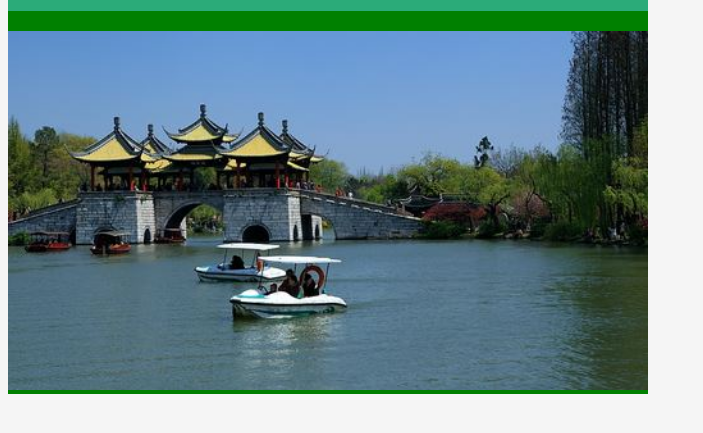
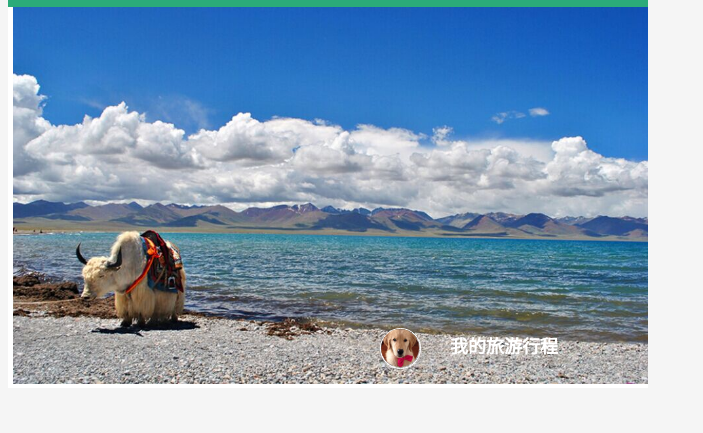
Before and after one commit to 03chenchen/hello, a plain HTML site: page tour/tour.html in a window 1280 px wide. Shown: the part 73-506 px from the top of the page, without its empty margins (0-703 px from the left). Drawn offline with Linux system fonts and the light colour scheme.

Commit message:
作业2 03-chenchen finsh dog and font

```diff
--- a/tour/tour.html
+++ b/tour/tour.html
@@ -10,10 +10,14 @@
             background :#f5f5f5;
         }
         body{
-            background-color: green;
+            background-color:white;
             width :100%;
             max-width: 640px;
             margin:0 aute;
+        }
+        .qui-header{
+            background-color:#2bab79 ;
+            height: 60px;
         }
         h1{
             color:white;
@@ -22,8 +26,37 @@
             padding-top: 10px;
             padding-bottom: 10px;
         }
-        .qui-header{
-            background-color:#2bab79 ;
+        .plcRouteList{
+            /* border: 1px solid red; */
+             margin-left: 5px;
+            /* float:right; */
+        }
+        .pic{
+            border-radius: 50%;
+        }
+        .bottom{
+            /* border:1px solid red ; */
+            position: absolute;
+            top :385px;
+            left: 380px;
+            /* 按自己分辨率来 */
+        }
+        .face{
+            float:left;
+            border: 1px solid white;
+            width: 39px;
+            height:39px;
+            border-radius: 50%;
+        }
+        .title{
+            position:absolute;
+            /* border: 1px solid red; */
+            color:white;
+            white-space: nowrap;
+            font-size: 18px;
+            font-weight: bolder;
+            line-height: 40px;
+            margin-left: 70px;
         }
     </style>
 <body>
@@ -31,10 +64,18 @@
         <h1>国内旅游计划</h1>
     </header>
 
+    <section class ="plcRouteList">
+        <a href="">
+            <img src="images/fengjing.jpg" alt="" width="635">
+        </a>
+        <div class ="bottom">
+            <p class ="face">
+                <img src="images/touxiang.jpg" alt ="" width ="38" height="38" class ="pic">
+            </p>
 
-    <a href="">
-        <img src="images/华东.jpg" alt="" width="640">
-    </a>
+            <h2 class="title">我的旅游行程</h2>
+        </div>
+    </section>
 </body>
 
 </html>
```
